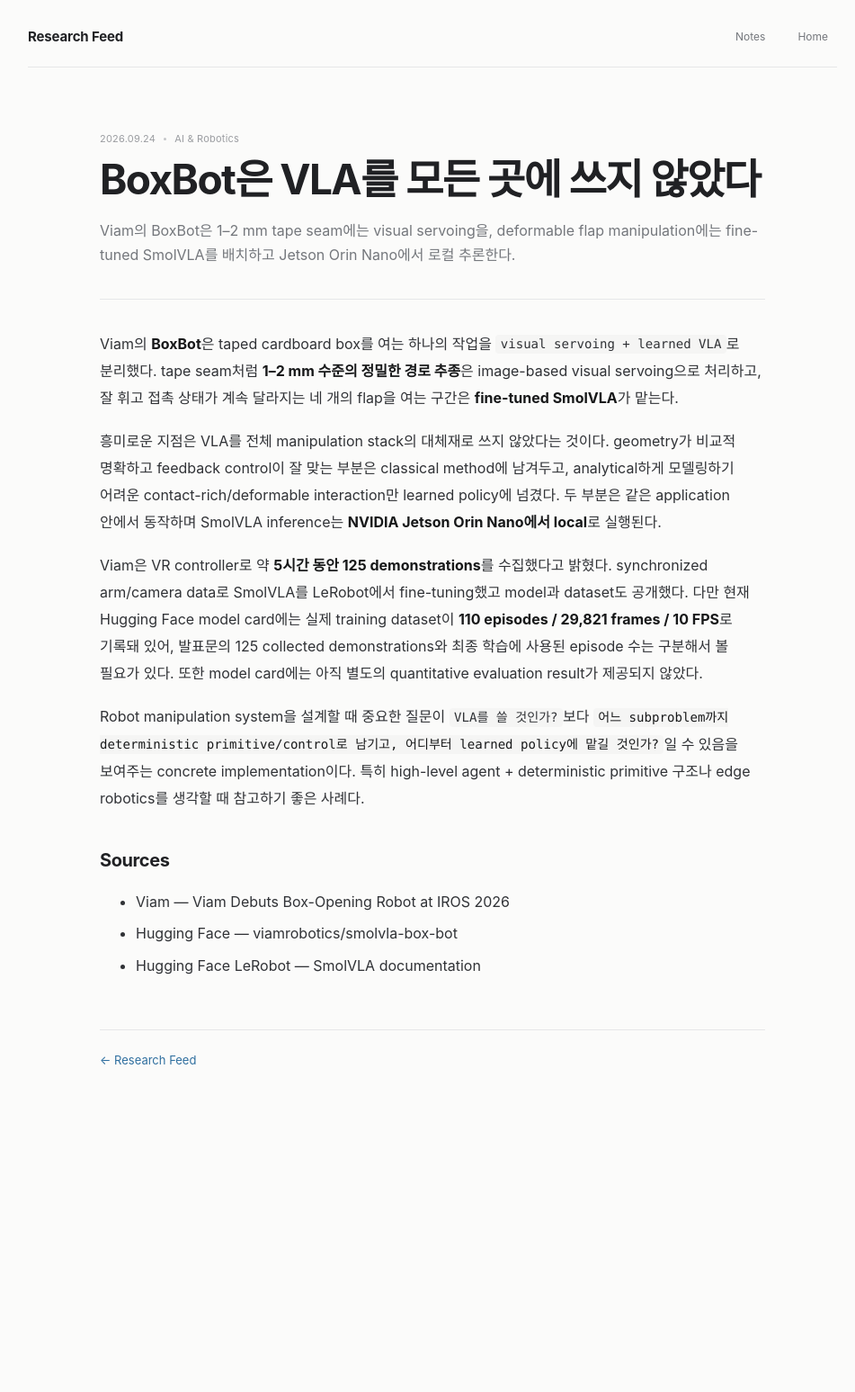
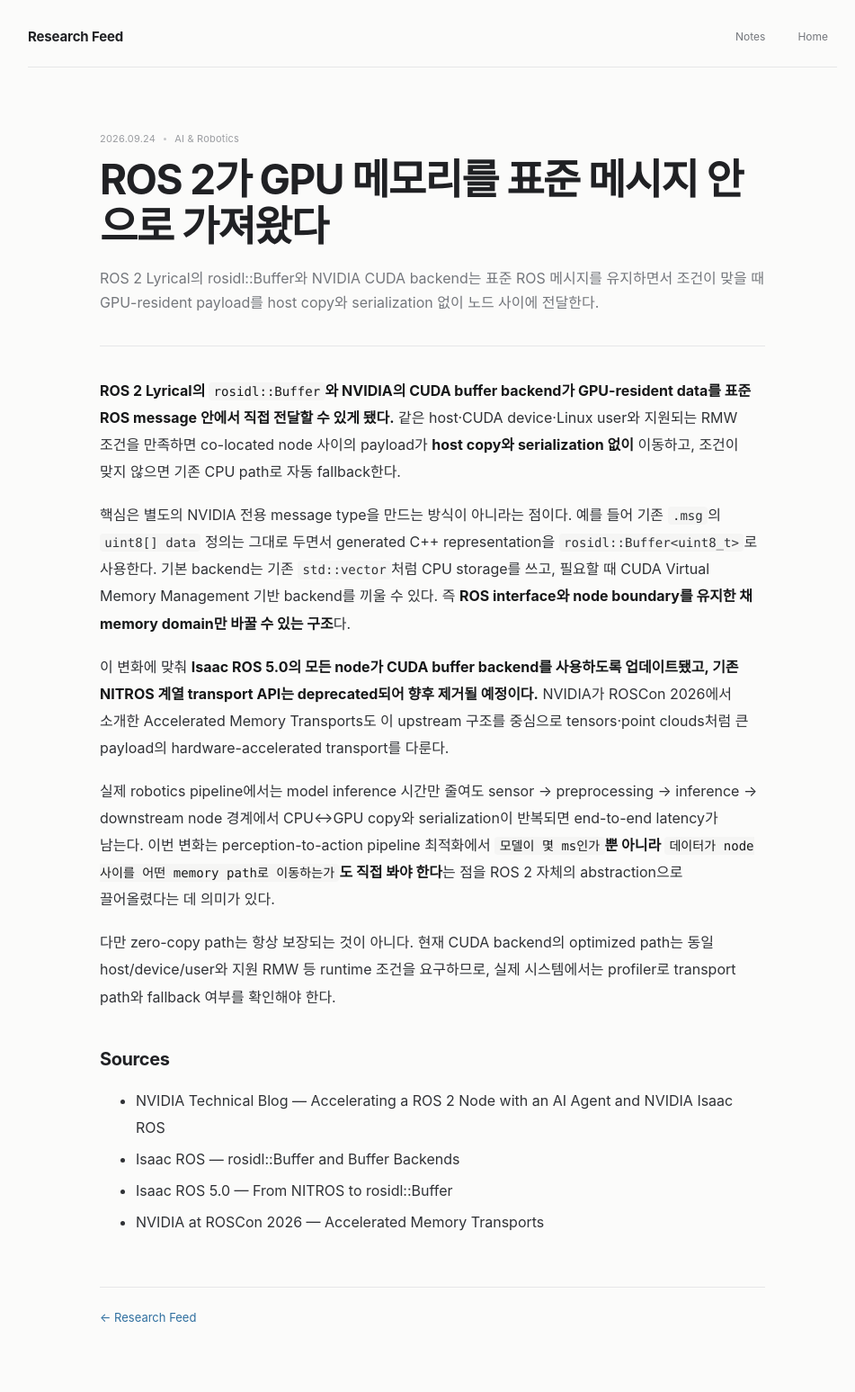
Before and after one commit to nayana224/nayana224.github.io, a Jekyll site: the page built from _research_feed/2026-09-24-ai-robotics.md, in a window 1280 px wide. Shown: the whole page at 90% size, without its empty margins (159-1110 px from the left). Built offline with Jekyll 4.4.1, drawn with Linux system fonts in a browser that asks for light colours; before the commit the page ends 1261 px from its top, so only the background shows below that.

Commit message:
Update research feed with ROS 2 GPU transport

```diff
--- a/_research_feed/2026-09-24-ai-robotics.md
+++ b/_research_feed/2026-09-24-ai-robotics.md
@@ -1,21 +1,24 @@
 ---
 layout: feed_note
-title: "BoxBot은 VLA를 모든 곳에 쓰지 않았다"
-date: 2026-09-24 15:53:46 +0900
+title: "ROS 2가 GPU 메모리를 표준 메시지 안으로 가져왔다"
+date: 2026-09-24 19:49:36 +0900
 channel: ai-robotics
 channel_label: AI & Robotics
-summary: "Viam의 BoxBot은 1–2 mm tape seam에는 visual servoing을, deformable flap manipulation에는 fine-tuned SmolVLA를 배치하고 Jetson Orin Nano에서 로컬 추론한다."
+summary: "ROS 2 Lyrical의 rosidl::Buffer와 NVIDIA CUDA backend는 표준 ROS 메시지를 유지하면서 조건이 맞을 때 GPU-resident payload를 host copy와 serialization 없이 노드 사이에 전달한다."
 ---
 
-Viam의 **BoxBot**은 taped cardboard box를 여는 하나의 작업을 `visual servoing + learned VLA`로 분리했다. tape seam처럼 **1–2 mm 수준의 정밀한 경로 추종**은 image-based visual servoing으로 처리하고, 잘 휘고 접촉 상태가 계속 달라지는 네 개의 flap을 여는 구간은 **fine-tuned SmolVLA**가 맡는다.
+**ROS 2 Lyrical의 `rosidl::Buffer`와 NVIDIA의 CUDA buffer backend가 GPU-resident data를 표준 ROS message 안에서 직접 전달할 수 있게 됐다.** 같은 host·CUDA device·Linux user와 지원되는 RMW 조건을 만족하면 co-located node 사이의 payload가 **host copy와 serialization 없이** 이동하고, 조건이 맞지 않으면 기존 CPU path로 자동 fallback한다.
 
-흥미로운 지점은 VLA를 전체 manipulation stack의 대체재로 쓰지 않았다는 것이다. geometry가 비교적 명확하고 feedback control이 잘 맞는 부분은 classical method에 남겨두고, analytical하게 모델링하기 어려운 contact-rich/deformable interaction만 learned policy에 넘겼다. 두 부분은 같은 application 안에서 동작하며 SmolVLA inference는 **NVIDIA Jetson Orin Nano에서 local**로 실행된다.
+핵심은 별도의 NVIDIA 전용 message type을 만드는 방식이 아니라는 점이다. 예를 들어 기존 `.msg`의 `uint8[] data` 정의는 그대로 두면서 generated C++ representation을 `rosidl::Buffer<uint8_t>`로 사용한다. 기본 backend는 기존 `std::vector`처럼 CPU storage를 쓰고, 필요할 때 CUDA Virtual Memory Management 기반 backend를 끼울 수 있다. 즉 **ROS interface와 node boundary를 유지한 채 memory domain만 바꿀 수 있는 구조**다.
 
-Viam은 VR controller로 약 **5시간 동안 125 demonstrations**를 수집했다고 밝혔다. synchronized arm/camera data로 SmolVLA를 LeRobot에서 fine-tuning했고 model과 dataset도 공개했다. 다만 현재 Hugging Face model card에는 실제 training dataset이 **110 episodes / 29,821 frames / 10 FPS**로 기록돼 있어, 발표문의 125 collected demonstrations와 최종 학습에 사용된 episode 수는 구분해서 볼 필요가 있다. 또한 model card에는 아직 별도의 quantitative evaluation result가 제공되지 않았다.
+이 변화에 맞춰 **Isaac ROS 5.0의 모든 node가 CUDA buffer backend를 사용하도록 업데이트됐고, 기존 NITROS 계열 transport API는 deprecated되어 향후 제거될 예정이다.** NVIDIA가 ROSCon 2026에서 소개한 Accelerated Memory Transports도 이 upstream 구조를 중심으로 tensors·point clouds처럼 큰 payload의 hardware-accelerated transport를 다룬다.
 
-Robot manipulation system을 설계할 때 중요한 질문이 `VLA를 쓸 것인가?`보다 **`어느 subproblem까지 deterministic primitive/control로 남기고, 어디부터 learned policy에 맡길 것인가?`**일 수 있음을 보여주는 concrete implementation이다. 특히 high-level agent + deterministic primitive 구조나 edge robotics를 생각할 때 참고하기 좋은 사례다.
+실제 robotics pipeline에서는 model inference 시간만 줄여도 sensor → preprocessing → inference → downstream node 경계에서 CPU↔GPU copy와 serialization이 반복되면 end-to-end latency가 남는다. 이번 변화는 perception-to-action pipeline 최적화에서 **`모델이 몇 ms인가`뿐 아니라 `데이터가 node 사이를 어떤 memory path로 이동하는가`도 직접 봐야 한다**는 점을 ROS 2 자체의 abstraction으로 끌어올렸다는 데 의미가 있다.
+
+다만 zero-copy path는 항상 보장되는 것이 아니다. 현재 CUDA backend의 optimized path는 동일 host/device/user와 지원 RMW 등 runtime 조건을 요구하므로, 실제 시스템에서는 profiler로 transport path와 fallback 여부를 확인해야 한다.
 
 ### Sources
-- [Viam — Viam Debuts Box-Opening Robot at IROS 2026](https://www.viam.com/press-releases/viam-debuts-box-opening-robot-at-iros-2026)
-- [Hugging Face — viamrobotics/smolvla-box-bot](https://huggingface.co/viamrobotics/smolvla-box-bot)
-- [Hugging Face LeRobot — SmolVLA documentation](https://huggingface.co/docs/lerobot/v0.4.3/en/smolvla)
+- [NVIDIA Technical Blog — Accelerating a ROS 2 Node with an AI Agent and NVIDIA Isaac ROS](https://developer.nvidia.com/blog/accelerating-a-ros-2-node-with-an-ai-agent-and-nvidia-isaac-ros)
+- [Isaac ROS — rosidl::Buffer and Buffer Backends](https://nvidia-isaac-ros.github.io/concepts/rosidl_buffer/index.html)
+- [Isaac ROS 5.0 — From NITROS to rosidl::Buffer](https://nvidia-isaac-ros.github.io/v/release-5.0/concepts/rosidl_buffer/nitros_migration.html)
+- [NVIDIA at ROSCon 2026 — Accelerated Memory Transports](https://www.nvidia.com/en-us/events/roscon/)
```
